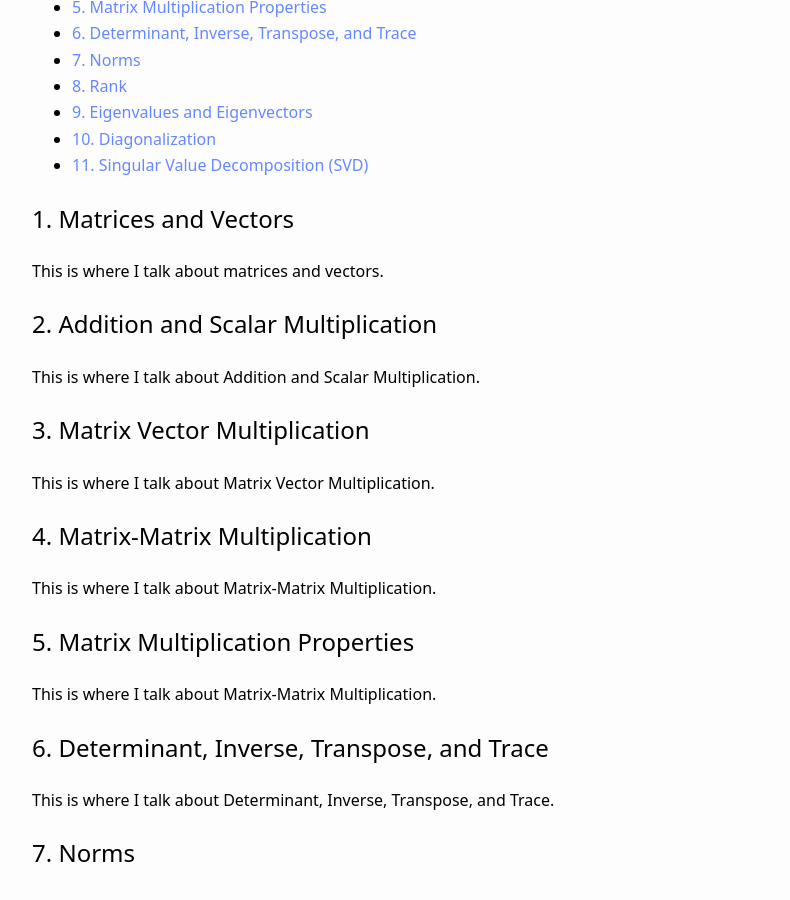
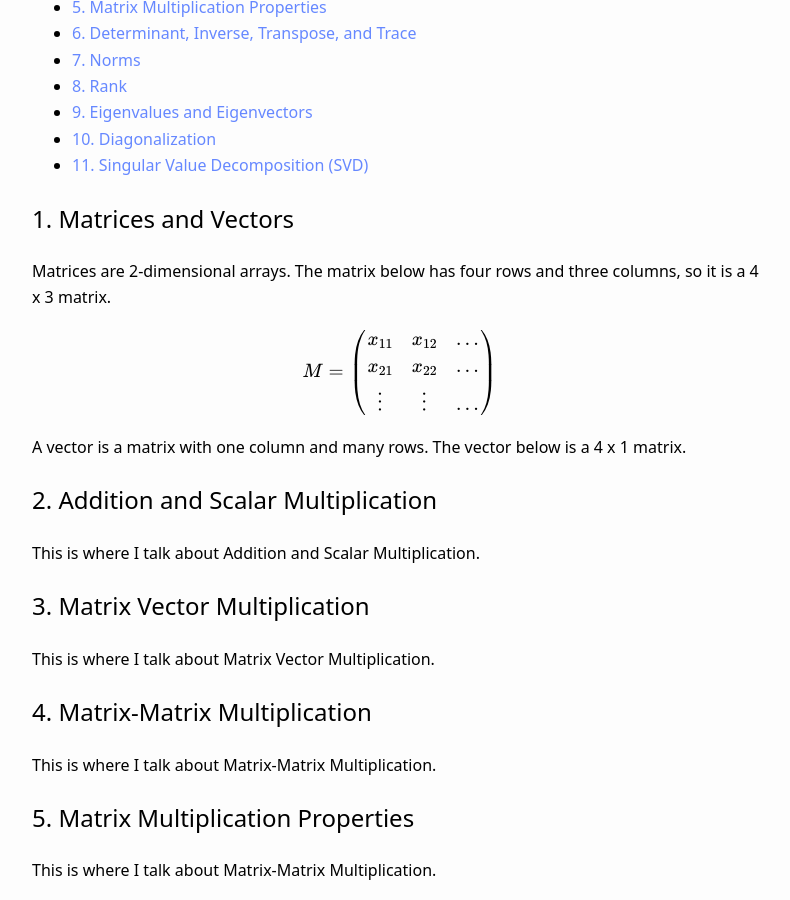
Before and after one commit to gurpreet-ai/gurpreet-ai.github.io, a Jekyll site: the page built from _posts/2018-12-31-Linear-Algebra-Review.md, in a window 1280 px wide and 900 px high, scrolled down 523 px. Shown: the whole window, without its empty margins (240-1030 px from the left). Built offline with Jekyll 4.4.1, drawn with Linux system fonts in a browser that asks for light colours; formulas are drawn with MathJax 3.

Commit message:
updated posts

```diff
--- a/_layouts/default.html
+++ b/_layouts/default.html
@@ -26,6 +26,7 @@ endif %}
 {% if site.comments.isso %}
 <script data-isso="http://{{ site.comments.isso }}" src="//{{ site.comments.isso }}/js/embed.min.js"></script>{% endif
 %}
+<script src="https://cdn.mathjax.org/mathjax/latest/MathJax.js?config=TeX-AMS-MML_HTMLorMML" type="text/javascript"></script>
 
 <header>
 	{% unless site.hide_title %}<h1><a href="{{ "/" | relative_url }}">{{ site.title | escape }}</a></h1>{% endunless %}
--- a/_posts/2018-12-31-Linear-Algebra-Review.md
+++ b/_posts/2018-12-31-Linear-Algebra-Review.md
@@ -18,7 +18,17 @@ date:   2018-12-31 12:00:00
 - [11. Singular Value Decomposition (SVD)]()
 
 ## 1. Matrices and Vectors
-This is where I talk about matrices and vectors.
+Matrices are 2-dimensional arrays. The matrix below has four rows and three columns, so it is a 4 x 3 matrix.
+
+$$
+M = \left( \begin{array}{ccc}
+x_{11} & x_{12} & \ldots \\
+x_{21} & x_{22} & \ldots \\
+\vdots & \vdots & \ldots \\
+\end{array} \right)
+$$
+
+A vector is a matrix with one column and many rows. The vector below is a 4 x 1 matrix.
 
 ## 2. Addition and Scalar Multiplication
 This is where I talk about Addition and Scalar Multiplication.
```
